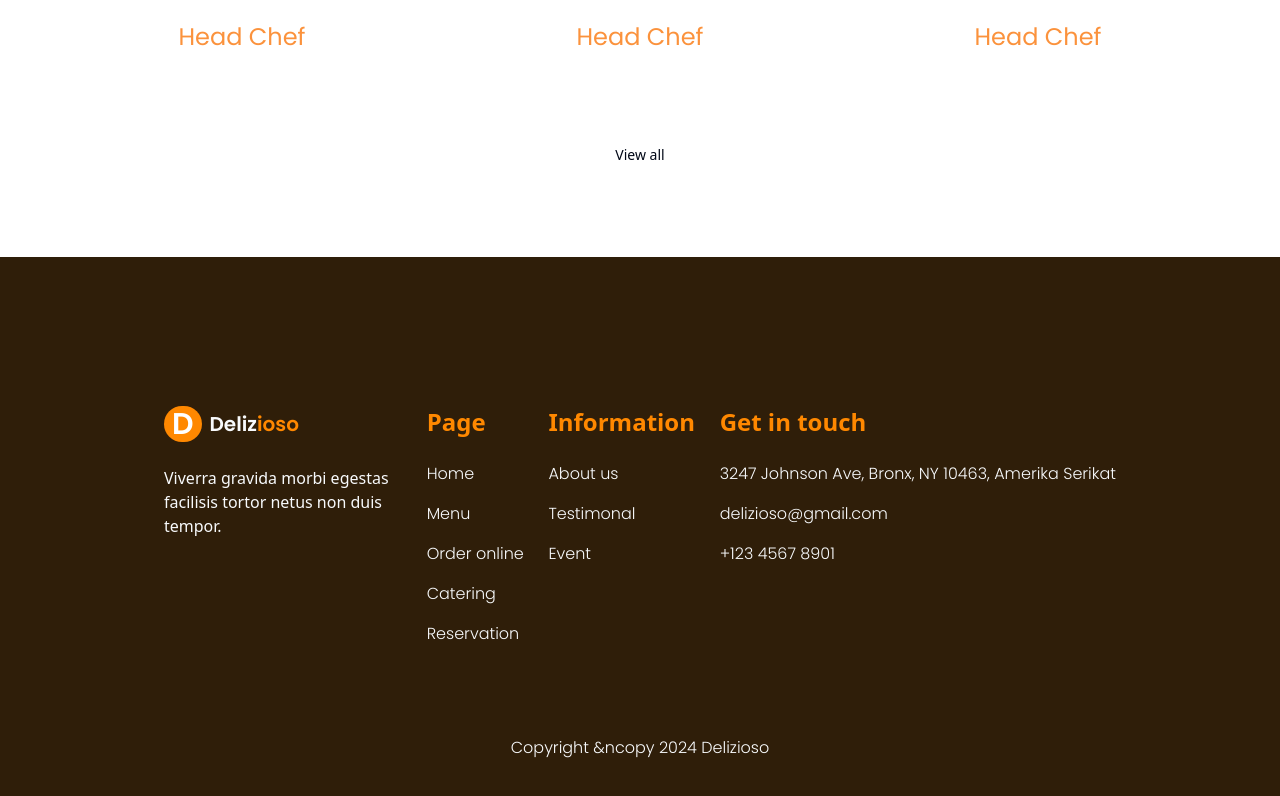
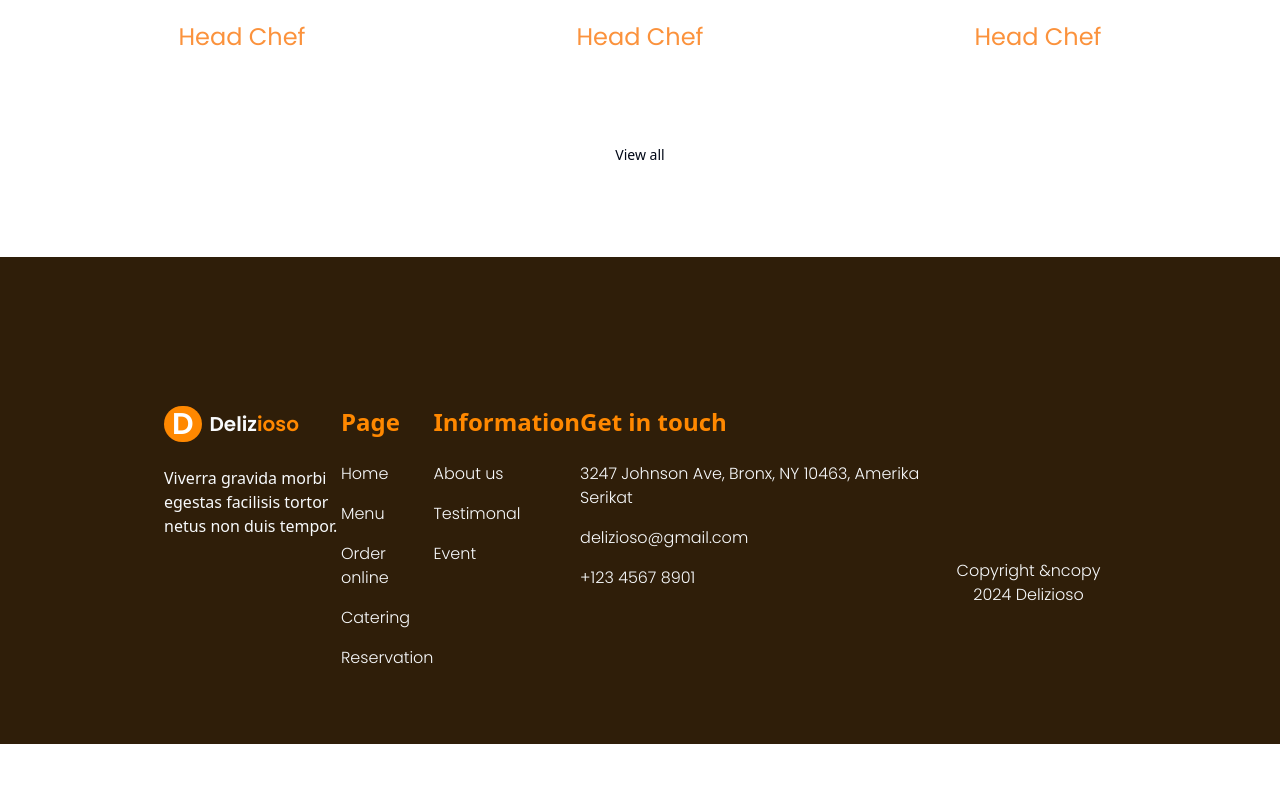
Before and after one commit to Benk513/Delizioso, a React (Vite) app: page / in a window 1280 px wide. Shown: the part 3948-4744 px from the top of the page. After the commit the page ends 4692 px from the top, so only its background shows below. Built offline with nearby package versions, Linux system fonts and the light colour scheme.

Commit message:
add the dashboard path condition to hide the navbar and footer

```diff
--- a/src/components/footer/Footer.jsx
+++ b/src/components/footer/Footer.jsx
@@ -1,7 +1,12 @@
+import { useLocation } from "react-router-dom";
 import Logo from "../logo/Logo"
  const Footer = () => {
+    const location = useLocation()
+  // Check if the pathname starts with /dashboard
+  const isDashboardPath = /^\/dashboard(\/.*)?$/.test(location.pathname);
   return (
-    <footer className="w-full px-[164px] mt-20 pt-[149px] pb-[74px] bg-primary text-primary-foreground " >
+    <footer className={`${isDashboardPath  ? 'hidden' :'flex' } w-full px-[164px] justify-between items-center mt-20 pt-[149px]  pb-[74px] bg-primary text-primary-foreground`}>
+
 
 
           <div className="flex justify-between">
--- a/src/components/navbar/Navbar.jsx
+++ b/src/components/navbar/Navbar.jsx
@@ -1,11 +1,19 @@
+import { useLocation } from 'react-router-dom'
 import Logo from '../logo/Logo'
 import Action from './Action'
 import MobileNavigation from './MobileNavigation'
 import Navigation from './Navigation'
 
 const Navbar = () => {
+
+  const location = useLocation()
+  // Check if the pathname starts with /dashboard
+  const isDashboardPath = /^\/dashboard(\/.*)?$/.test(location.pathname);
+
+
+
   return (
-    <header className='flex w-full px-[164px]   justify-between items-center py-5 '>
+    <header className={`${isDashboardPath  ? 'hidden' :'flex' } w-full px-[164px] justify-between items-center py-5 `}>
           <Logo />
           <Navigation/>
       <MobileNavigation />
```
